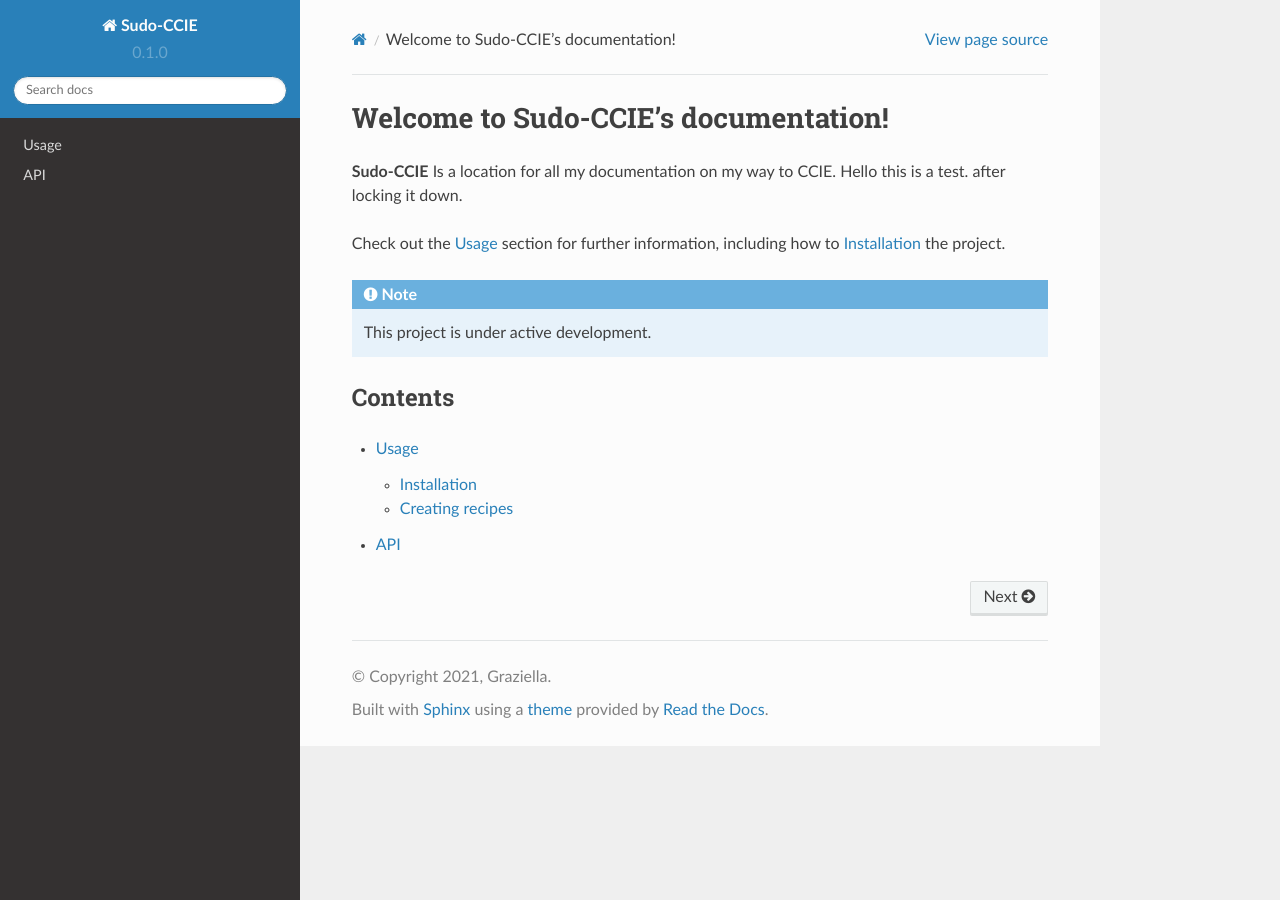
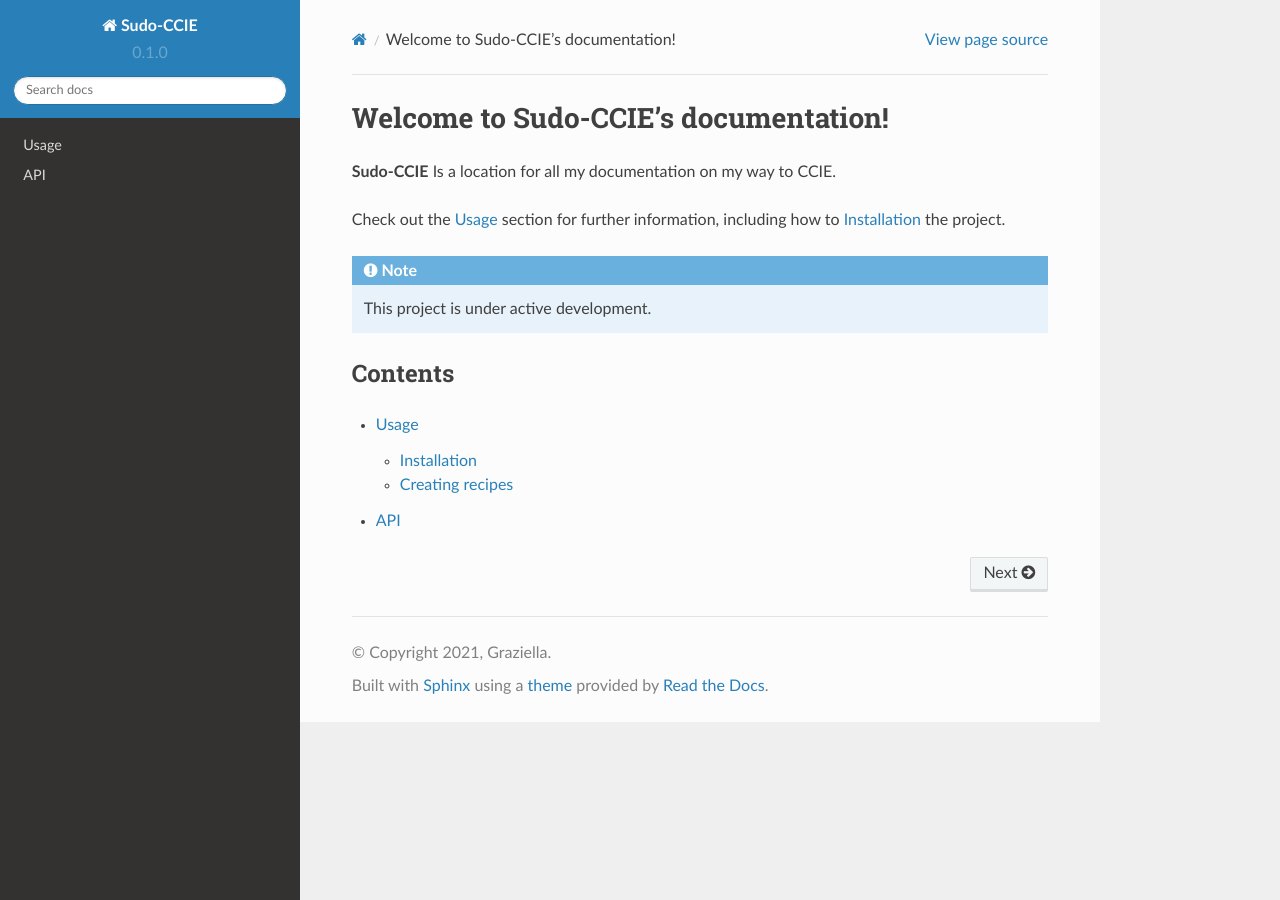
Before and after one commit to sudo-ccie/rtd-tut, a Sphinx documentation site: the page built from docs/source/index.rst, in a window 1280 px wide. Built offline with Sphinx 7.4.7 and the Read the Docs theme 2.0.0, drawn with Linux system fonts in a browser that asks for light colours.

Commit message:
Update index.rst

```diff
--- a/docs/source/index.rst
+++ b/docs/source/index.rst
@@ -2,7 +2,7 @@
 ===================================
 
 **Sudo-CCIE** Is a location for all my documentation on my way to CCIE.
-Hello this is a test. after locking it down.
+
 
 Check out the :doc:`usage` section for further information, including
 how to :ref:`installation` the project.
```
